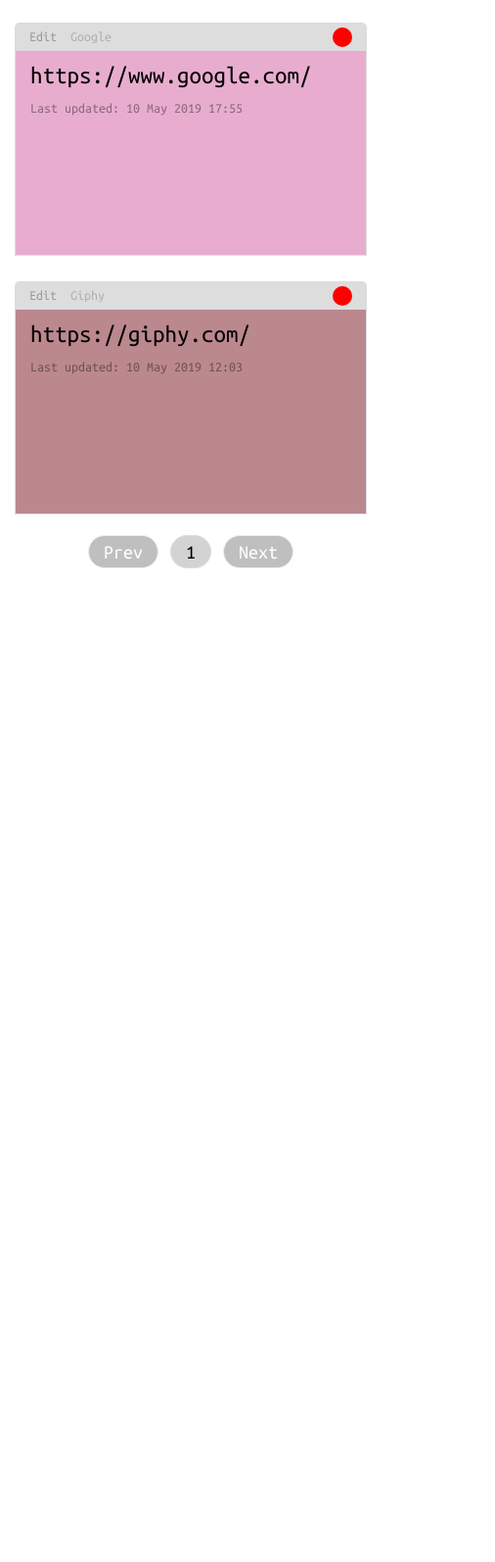
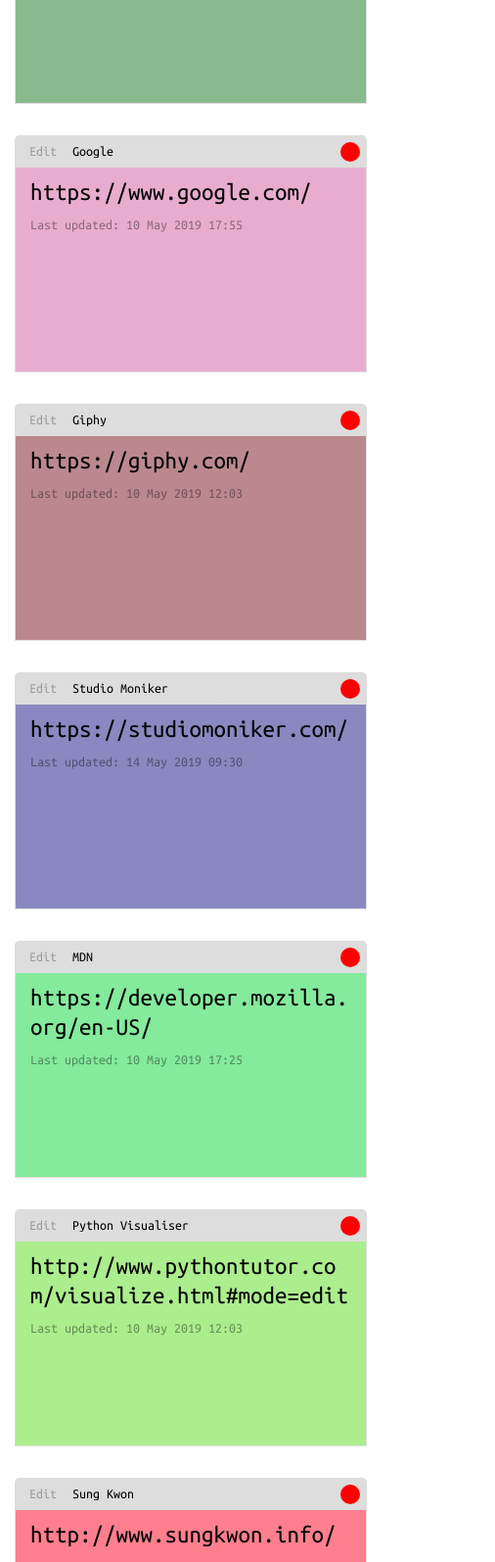
Before and after one commit to sungyeonkwon/linkr, a website: page index.html in a window 390 px wide. Shown: the part 406-2000 px from the top of the page at 98% size, 506 px wide, since content can reach past the window. Before the commit the page ends 1086 px from the top, so only its background shows below. Drawn offline with nearby package versions, Linux system fonts and the light colour scheme.

Commit message:
css sangging for layouts

```diff
--- /dev/null
+++ b/assets/helpers.js
@@ -0,0 +1,28 @@
+// Format date for readability
+const formatDate = date => {
+  const MONTH_NAMES = [
+    'Jan',
+    'Feb',
+    'Mar',
+    'Apr',
+    'May',
+    'Jun',
+    'Jul',
+    'Aug',
+    'Sep',
+    'Oct',
+    'Nov',
+    'Dec',
+  ]
+  const day = date.getDate();
+  const month = MONTH_NAMES[date.getMonth()];
+  const year = date.getFullYear();
+  let hour = date.getHours();
+  let mins = date.getMinutes();
+
+  // Add trailing zero to time
+  hour = hour < 10 ? '0' + hour : hour
+  mins = mins < 10 ? '0' + mins : mins
+
+  return `${day} ${month} ${year} ${hour}:${mins}`
+}
--- a/assets/items.js
+++ /dev/null
@@ -1,21 +0,0 @@
-// Default example items for the first time
-const EXAMPLE_ITEMS = [
-  {
-    name: 'Phantom',
-    url: 'https://phantom.land/work',
-    date: '14 May 2019 09:30',
-    color: 'rgba(20,419,29,0.5)',
-  },
-  {
-    name: 'Google',
-    url: 'https://www.google.com/',
-    date: '10 May 2019 17:55',
-    color: 'rgba(210,93,158,0.5)',
-  },
-  {
-    name: 'Giphy',
-    url: 'https://giphy.com/',
-    date: '10 May 2019 12:03',
-    color: 'rgba(120,19,30,0.5)',
-  },
-]
--- a/assets/pagination.js
+++ b/assets/pagination.js
@@ -26,7 +26,7 @@
     }
 
     let selectedPage = function() {
-        let page_number = document.getElementById('page_number').getElementsByClassName('clickPageNumber');
+        let page_number = document.getElementById('page_number').getElementsByClassName('page-number');
         for (let i = 0; i < page_number.length; i++) {
             if (i == current_page - 1) {
                 page_number[i].style.opacity = "1.0";
@@ -56,7 +56,7 @@
             <div class="item__bar">
               <h1 class="item__bar--title">
                 <span class="edit">Edit</span>
-                <input type="text" name="name" id="name" placeholder="${allItems[i].name}" maxlength="20" size="14" disabled>
+                <input type="text" name="name" id="linkrname" placeholder="${allItems[i].name}" maxlength="20" size="20" disabled>
               </h1>
               <span class="remove"></span>
             </div>
@@ -90,7 +90,7 @@
 
     let clickPage = function() {
         document.addEventListener('click', function(e) {
-            if(e.target.nodeName == "BUTTON" && e.target.classList.contains("clickPageNumber")) {
+            if(e.target.nodeName == "BUTTON" && e.target.classList.contains("page-number")) {
                 current_page = e.target.textContent;
                 changePage(current_page);
             }
@@ -102,7 +102,7 @@
             pageNumber.innerHTML = "";
 
         for(let i = 1; i < numPages() + 1; i++) {
-            pageNumber.innerHTML += "<button class='clickPageNumber'>" + i + "</button>";
+            pageNumber.innerHTML += "<button class='page-number'>" + i + "</button>";
         }
     }
 
--- a/assets/storage.js
+++ b/assets/storage.js
@@ -1,4 +1,134 @@
 "use strict";
+
+// Default example items for the first time
+const EXAMPLE_ITEMS = [
+  {
+    name: 'Phantom',
+    url: 'https://phantom.land/work',
+    date: '14 May 2019 09:30',
+    color: 'rgba(20,119,29,0.5)',
+  },
+  {
+    name: 'Google',
+    url: 'https://www.google.com/',
+    date: '10 May 2019 17:55',
+    color: 'rgba(210,93,158,0.5)',
+  },
+  {
+    name: 'Giphy',
+    url: 'https://giphy.com/',
+    date: '10 May 2019 12:03',
+    color: 'rgba(120,19,30,0.5)',
+  },
+  {
+    name: 'Studio Moniker',
+    url: 'https://studiomoniker.com/',
+    date: '14 May 2019 09:30',
+    color: 'rgba(20,19,129,0.5)',
+  },
+  {
+    name: 'MDN',
+    url: 'https://developer.mozilla.org/en-US/',
+    date: '10 May 2019 17:25',
+    color: 'rgba(10,213,58,0.5)',
+  },
+  {
+    name: 'Python Visualiser',
+    url: 'http://www.pythontutor.com/visualize.html#mode=edit',
+    date: '10 May 2019 12:03',
+    color: 'rgba(90,219,30,0.5)',
+  },
+  {
+    name: 'Sung Kwon',
+    url: 'http://www.sungkwon.info/',
+    date: '10 May 2019 12:03',
+    color: 'rgba(255,0,30,0.5)',
+  },
+  {
+    name: 'Heroku',
+    url: 'https://www.heroku.com/',
+    date: '14 May 2019 09:30',
+    color: 'rgba(140,89,229,0.5)',
+  },
+  {
+    name: 'Twitter',
+    url: 'https://twitter.com',
+    date: '10 May 2019 17:55',
+    color: 'rgba(10,193,58,0.5)',
+  },
+  {
+    name: 'Huffman Coding',
+    url: 'https://en.wikipedia.org/wiki/Huffman_coding',
+    date: '10 May 2019 12:03',
+    color: 'rgba(9,19,30,0.5)',
+  },
+  {
+    name: 'Nervous System',
+    url: 'https://n-e-r-v-o-u-s.com/index.php',
+    date: '10 May 2019 09:30',
+    color: 'rgba(120,119,129,0.5)',
+  },
+  {
+    name: 'Phaser',
+    url: 'https://phaser.io/',
+    date: '10 May 2019 17:25',
+    color: 'rgba(210,213,58,0.5)',
+  },
+  {
+    name: 'Birthday Problem',
+    url: 'https://en.wikipedia.org/wiki/Birthday_problem',
+    date: '10 May 2019 12:03',
+    color: 'rgba(190,255,230,0.5)',
+  },
+  {
+    name: 'Mike Bostock',
+    url: 'https://bost.ocks.org/mike/',
+    date: '10 May 2019 12:03',
+    color: 'rgba(55,0,230,0.5)',
+  },
+  {
+    name: 'Text Visualiser',
+    url: 'https://text-visualiser.firebaseapp.com/',
+    date: '10 May 2019 09:30',
+    color: 'rgba(120,19,129,0.5)',
+  },
+  {
+    name: 'I am Here to Talk',
+    url: 'http://iamheretotalk.online',
+    date: '10 May 2019 17:25',
+    color: 'rgba(10,213,98,0.5)',
+  },
+  {
+    name: 'Github',
+    url: 'https://github.com/',
+    date: '10 May 2019 12:03',
+    color: 'rgba(190,55,230,0.5)',
+  },
+  {
+    name: 'Is it Christmas?',
+    url: 'https://isitchristmas.com',
+    date: '10 May 2019 12:03',
+    color: 'rgba(55,200,230,0.5)',
+  },
+  {
+    name: 'Yaeji',
+    url: 'https://www.youtube.com/watch?v=4t649hEMbIA&t=71s',
+    date: '10 May 2019 17:25',
+    color: 'rgba(210,113,98,0.5)',
+  },
+  {
+    name: 'Circit Diagram',
+    url: 'https://xkcd.com/730/',
+    date: '10 May 2019 12:03',
+    color: 'rgba(290,55,130,0.5)',
+  },
+  {
+    name: 'Bayes',
+    url: 'http://yudkowsky.net/rational/bayes',
+    date: '10 May 2019 12:03',
+    color: 'rgba(55,100,30,0.5)',
+  },
+]
 
 function storageConstructor () {
 
@@ -36,7 +166,7 @@
     const i = this.getAllItems().findIndex(item => item.url === url)
     if (i > -1){
       const item = this.getItem(url)[0]
-      const updatedItem = { ...item, name: newName }
+      const updatedItem = { ...item, name: newName, date: formatDate(new Date()) }
       const updatedItems = [
         updatedItem,
         ...this.getAllItems().slice(0, i),
--- a/assets/style.css
+++ b/assets/style.css
@@ -22,27 +22,37 @@
   border-radius: 25px;
   border:1px solid black;
   outline:none;
+  user-select: none;
+  transition: border .2s linear;
 }
 
 /* LAYOUTS */
 
+.center {
+  text-align: center;
+  margin: 0 auto;
+}
+
 .logo {
-  filter:blur(2px);
+  color: black;
+  /* -webkit-text-stroke: 2px black; */
+  font-size:85px;
+  display:inline-block;
+  transition: all .2s linear;
 }
 
 .logo:hover {
-  filter:blur(0px);
   cursor:pointer;
 }
 
 .header {
-  height:150px;
+  height:250px;
   padding:15px 0 30px 0;
 }
 
 .gradient {
-  background: rgb(203,203,203);
-  background: linear-gradient(180deg, rgba(203,203,203,1) 0%, rgba(255,255,255,1) 80%);
+  /* background: rgb(203,203,203);
+  background: linear-gradient(180deg, rgba(203,203,203,1) 0%, rgba(255,255,255,1) 80%); */
 }
 
 /* FORMS */
@@ -51,17 +61,27 @@
 }
 .form--el {
   display: inline-block;
+  font-size:30px;
+  margin-right:20px;
 }
 
 .form--validation-message {
-  font-size:14px;
+  font-size:16px;
   color:red;
   display:block;
+  height:30px;
+  margin-top:15px;
 }
 
+input[type=submit] {
+  background-color:black;
+  border:1px solid black;
+  color:white;
+}
 input[type=submit]:hover {
-  background-color:black;
-  color:white;
+  background-color:#aaa;
+  border:1px solid #aaa;
+  transition: all .1s linear;
 }
 
 input:active {
@@ -71,13 +91,18 @@
 button {
   border-radius: 25px;
   border:1px solid #ddd;
-  padding:3px 15px;
+  padding:3px 25px;
 
 }
 
 ::placeholder {
-  color:rgba(0,0,0,0.2);
+  color:rgba(0,0,0,0.3);
 }
+
+#linkrname::placeholder {
+  color:black;
+}
+
 /* pagenation copy */
 .item-container {
   width: 100%;
@@ -104,15 +129,15 @@
 .item {
   width:22vw;
   height:16vw;
-  margin:15px 0;
+  margin:20px 0;
 }
 
 .item__bar {
-  height: 29px;
+  height: 33px;
   background-color: #ddd;
   width: 100%;
   border-radius: 5px 5px 0 0;
-  padding: 0px 15px;
+  padding: 0 7px 0 15px;
   display:flex;
   flex-direction: row;
   flex-wrap:nowrap;
@@ -134,10 +159,12 @@
  font-size:14px;
  color:white;
  cursor:pointer;
+ text-align: center;
+ transition: all .1s linear;\
 }
 
 .remove:hover {
-  width: 50px;
+  width: 60px;
  }
 
 .item__bar h1{
@@ -147,7 +174,7 @@
 
 .item__bar input {
   background-color:#ddd;
-  padding: 3px 6px;
+  padding: 3px 8px;
   color:black;
 }
 
@@ -161,6 +188,7 @@
   border-bottom:1px solid #ddd;
   height:calc(100% - 25px);
   padding:10px 15px;
+  transition: filter .15s linear;
 }
 
 .edit {
@@ -168,11 +196,15 @@
   display:inline-block;
   font-size:14px;
   color: rgba(0,0,0,0.3);
+  transition: all .1s linear;
+}
+
+.edit:hover {
+  color: black;
 }
 
 .item__content:hover {
-  -webkit-filter: hue-rotate(90deg); /* Safari */
-  filter: hue-rotate(90deg);
+  filter: opacity(80%);
   cursor:pointer;
 }
 
@@ -188,37 +220,29 @@
   color:rgba(0,0,0,0.4);
 }
 
-.clickPageNumber {
+.page-number {
   background-color: lightgrey;
   margin-left: 2px;
   margin-right: 2px;
 }
 
-.pagination-block {
+.pagination-wrapper {
   text-align: center;
   width: 100%;
+  margin: 70px 0;
 }
 
-.pagination-block span {
+.pagination-wrapper span {
   display: inline-block;
 }
 
-.pagination-block .pageButton {
-  background-color: grey;
-  color: white;
-}
 
-.pagination-block span:hover {
+.pagination-wrapper span:hover {
   cursor: pointer;
 }
 
 .opacity {
   opacity: 0.5;
-}
-
-.outline-none {
-  outline: none;
-  user-select: none;
 }
 
 @media (max-width: 991.98px) {
--- a/index.html
+++ b/index.html
@@ -21,11 +21,11 @@
     <div class="container-fluid">
 
       <div class="row header gradient">
-        <div class="col-md-2">
+        <div class="col-md-12 center">
           <h1 class="logo">Linkr</h1>
         </div>
-        <div class="col-md-10">
-          <form method="get" id="linkr" novalidate>
+        <div class="col-md-12 center">
+          <form method="get" id="linkr" autocomplete="off" novalidate>
             <div class="form--el">
               <label for="name">Name </label>
               <input type="text" name="name" id="name" placeholder="Google" maxlength="20" size="12">
@@ -46,10 +46,10 @@
         <div class="col">
           <div class="item-container">
               <div class="item-wrapper" id="listingTable"></div>
-              <div class="pagination-block">
-                <button class="pageButton outline-none" id="button_prev">Prev</button>
-                <span id="page_number" class="outline-none"></span>
-                <button class="pageButton outline-none" id="button_next">Next</button>
+              <div class="pagination-wrapper">
+                <button class="pageButton" id="button_prev">Prev</button>
+                <span id="page_number"></span>
+                <button class="pageButton" id="button_next">Next</button>
               </div>
             </div>
         </div>
@@ -58,7 +58,7 @@
     </div>
 
   </body>
-  <script src="assets/items.js"></script>
+  <script src="assets/helpers.js"></script>
   <script src="assets/storage.js"></script>
   <script src="assets/pagination.js"></script>
   <script src="assets/main.js"></script>
```
Also changed, not shown: assets/main.js (+10 -34 lines), result.html (+4 -5 lines), storage.test.js (+5 -1 lines).
